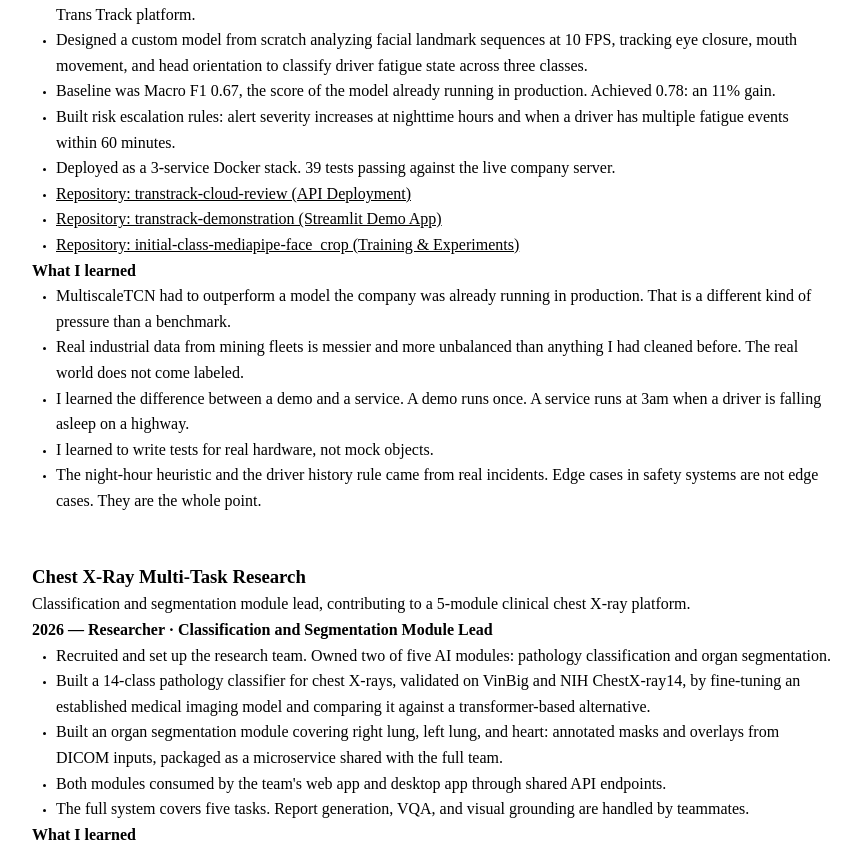
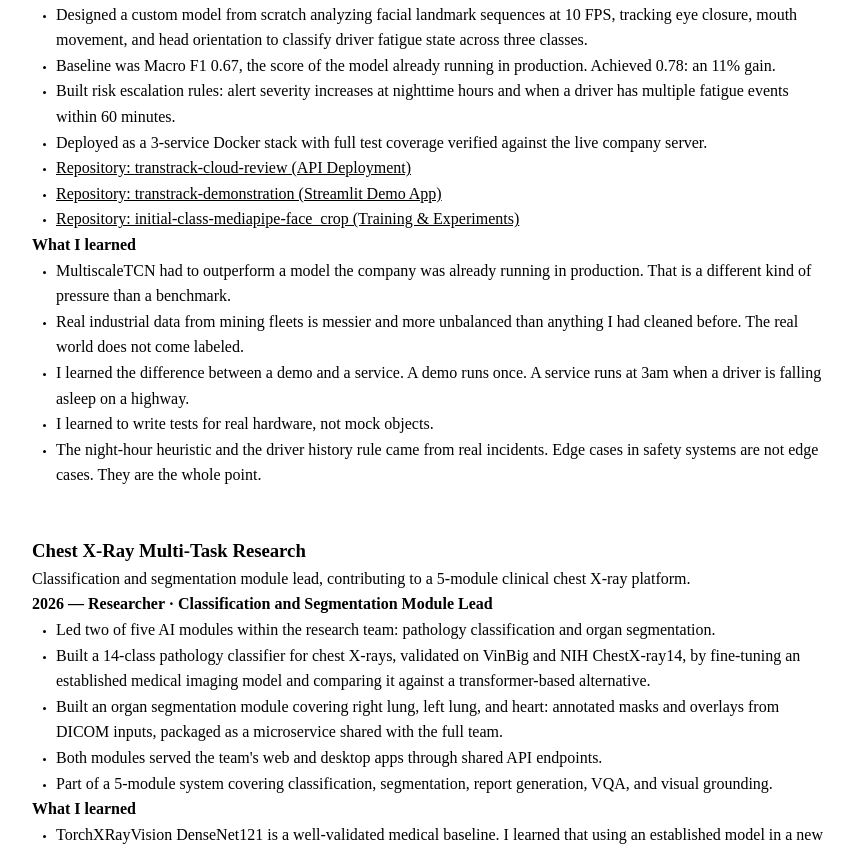
Before and after one commit to Liamours/portofolio-app, a Nuxt app: page / in a window 1280 px wide. Shown: the part 3507-4358 px from the top of the page, without its empty margins (208-1069 px from the left). Built offline with nearby package versions, Linux system fonts and the light colour scheme.

Commit message:
Audit and clean CV content, fix project section bullets and spacing

```diff
--- a/app/components/sections/ExperienceSection.vue
+++ b/app/components/sections/ExperienceSection.vue
@@ -40,7 +40,7 @@
   margin-top: 2.5rem;
 }
 
-.group ul > li + li {
+.group > ul > li + li {
   margin-top: 1rem;
 }
 </style>
--- a/public/data/experience.json
+++ b/public/data/experience.json
@@ -72,8 +72,7 @@
     "period": "2025",
     "type": "competition",
     "highlights": [
-      "Team Rethreeno qualified in the D3/D4/S1 category at the national level.",
-      "Team: M. Rifqi Dzaky Azhad, Yolanda Rahma Chrysti, Aprilianza Muhammad Yusup."
+      "Team Rethreeno qualified in the D3/D4/S1 category at the national level."
     ]
   },
   {
@@ -82,8 +81,7 @@
     "period": "2025",
     "type": "competition",
     "highlights": [
-      "Best Paper for diabetic mellitus detection from retina fundus images.",
-      "Led a team of 3."
+      "Best Paper for diabetic mellitus detection from retina fundus images, leading a team of 3."
     ]
   },
   {
@@ -92,7 +90,7 @@
     "period": "Feb 2025",
     "type": "competition",
     "highlights": [
-      "Best Proposal award, team Rethreeno.",
+      "Best Proposal award.",
       "Project: Diabetes Mellitus detection from tongue images using MobileNet and ViT."
     ]
   },
--- a/public/data/journey-birdsound.json
+++ b/public/data/journey-birdsound.json
@@ -17,7 +17,7 @@
       "highlights": [
         "Took over as research lead with no existing dataset. First task: build it from scratch.",
         "Sourced recordings of 219 species endemic or endangered in Indonesia, Malaysia, and Borneo: 12,511 recordings total.",
-        "Built the dataset from bird call recordings plus negatives (noise, speech, silence) to give the model real-world contrast.",
+        "Built the dataset from bird call recordings and negatives: noise, speech, and silence.",
         "Split at recording level, not clip level, to prevent data leakage."
       ]
     },
--- a/public/data/journey-cxr.json
+++ b/public/data/journey-cxr.json
@@ -13,11 +13,11 @@
       "year": "2026",
       "role": "Researcher · Classification and Segmentation Module Lead",
       "highlights": [
-        "Recruited and set up the research team. Owned two of five AI modules: pathology classification and organ segmentation.",
+        "Led two of five AI modules within the research team: pathology classification and organ segmentation.",
         "Built a 14-class pathology classifier for chest X-rays, validated on VinBig and NIH ChestX-ray14, by fine-tuning an established medical imaging model and comparing it against a transformer-based alternative.",
         "Built an organ segmentation module covering right lung, left lung, and heart: annotated masks and overlays from DICOM inputs, packaged as a microservice shared with the full team.",
-        "Both modules consumed by the team's web app and desktop app through shared API endpoints.",
-        "The full system covers five tasks. Report generation, VQA, and visual grounding are handled by teammates."
+        "Both modules served the team's web and desktop apps through shared API endpoints.",
+        "Part of a 5-module system covering classification, segmentation, report generation, VQA, and visual grounding."
       ]
     }
   ]
--- a/public/data/journey-transtrack.json
+++ b/public/data/journey-transtrack.json
@@ -13,12 +13,12 @@
       "year": "2025",
       "role": "ML Engineer · API Developer",
       "highlights": [
-        "Industry project with Trans Track: real dashcam footage from active mining fleet drivers at BIB, PAMA MTBU, and SIS. Not synthetic data.",
+        "Industry project with Trans Track using real dashcam footage from active mining fleet drivers at BIB, PAMA MTBU, and SIS.",
         "No labeled dataset existed at project start. Built a data pipeline to pull alarm events and video clips directly from the Trans Track platform.",
         "Designed a custom model from scratch analyzing facial landmark sequences at 10 FPS, tracking eye closure, mouth movement, and head orientation to classify driver fatigue state across three classes.",
         "Baseline was Macro F1 0.67, the score of the model already running in production. Achieved 0.78: an 11% gain.",
         "Built risk escalation rules: alert severity increases at nighttime hours and when a driver has multiple fatigue events within 60 minutes.",
-        "Deployed as a 3-service Docker stack. 39 tests passing against the live company server."
+        "Deployed as a 3-service Docker stack with full test coverage verified against the live company server."
       ],
       "links": [
         { "label": "Repository: transtrack-cloud-review (API Deployment)", "icon": "ph:github-logo", "url": "https://github.com/TelU-TransTrack-Fatigue-Detection/transtrack-cloud-review" },
--- a/public/data/journey-wbbs.json
+++ b/public/data/journey-wbbs.json
@@ -27,7 +27,7 @@
       "year": "2025",
       "role": "Researcher · Clinical Collaborator",
       "highlights": [
-        "The pipeline lacked clinical grounding: BSI scoring criteria came from literature, not practice. Visited the hospital directly, working with nuclear medicine doctors to understand how BSI is scored clinically.",
+        "Visited Dr. Hasan Sadikin Hospital to recalibrate BSI scoring criteria with nuclear medicine doctors. Prior criteria came from literature, not clinical practice.",
         "Expanded the dataset to anterior and posterior views across all 12 skeletal regions.",
         "Took the research from code into a working clinical application for the first time: built Telplastina v1 with the team.",
         "Submitted the first preprint to SSRN, January 2025."
@@ -37,7 +37,7 @@
       "year": "2026",
       "role": "Thesis Researcher · Application Developer",
       "highlights": [
-        "Two years of bone scan research needed a formal academic capstone. Consolidated the full body of work into my bachelor's thesis.",
+        "Consolidated two years of bone scan research into a bachelor's thesis.",
         "Led Telplastina v2 development: full-stack clinical application with Vue 3 frontend, Rust backend, and Docker deployment.",
         "Journal paper accepted at IJIES-INASS. Full dataset published on Zenodo and open to the public."
       ],
--- a/public/data/projects.json
+++ b/public/data/projects.json
@@ -8,9 +8,8 @@
     "institution": "Telkom University · Universiti Malaysia Sarawak",
     "summary": "A deployable application for passive avian monitoring in the field, built as a continuation of the bird species identification research. Same codebase, extended for conservation team use in Indonesia and Malaysia.",
     "highlights": [
-      "Continuation of the bird sound identification research, same repository, extended for field deployment.",
-      "Wraps the BirdNET-based classification pipeline into a field-usable application",
-      "Target users: conservation officers and wildlife researchers in Borneo"
+      "Packages the BirdNET-based classification pipeline for field deployment by conservation teams.",
+      "Target users: conservation officers and wildlife researchers in Borneo."
     ],
     "stack": ["Python", "BirdNET v2.4", "MixIT", "PyTorch", "librosa"],
     "links": {
@@ -26,9 +25,8 @@
     "institution": "Telkom University",
     "summary": "Automated segmentation of tumors and organs from PET/CT scans, extending the WBBS segmentation work into full-body oncology imaging.",
     "highlights": [
-      "Targets multi-organ and tumor segmentation from combined PET/CT volumes",
-      "Builds on nnU-Net v2 experience from the WBBS bone scan pipeline",
-      "Collaboration with nuclear medicine imaging specialists"
+      "Multi-organ and tumor segmentation from combined PET/CT volumes.",
+      "Collaboration with nuclear medicine imaging specialists."
     ],
     "stack": ["Python", "PyTorch", "nnU-Net v2", "SimpleITK", "DICOM"]
   },
@@ -41,9 +39,8 @@
     "institution": "Telkom University",
     "summary": "Applying deep learning to histopathology slides for disease classification and tissue analysis. Early-stage research direction.",
     "highlights": [
-      "Whole-slide image (WSI) analysis using patch-based deep learning",
-      "Targeting cancer grading and tissue classification tasks",
-      "Research direction building on medical imaging expertise from WBBS and CXR projects"
+      "Whole-slide image analysis using patch-based deep learning.",
+      "Targeting cancer grading and tissue classification tasks."
     ],
     "stack": ["Python", "PyTorch", "OpenSlide", "Vision Transformer"]
   },
@@ -56,8 +53,8 @@
     "institution": "Telkom University",
     "summary": "Classification model for diabetic mellitus detection using retina fundus imaging. Best Paper at ADIKARA, School of Computing, Telkom University.",
     "highlights": [
-      "Diabetic mellitus classification from retina fundus images",
-      "Team of 3, led by M. Rifqi Dzaky Azhad"
+      "Best Paper at ADIKARA 2025, School of Computing, Telkom University.",
+      "Led a 3-person research team from proposal to final presentation."
     ],
     "stack": ["Python", "PyTorch", "OpenCV"]
   },
@@ -75,11 +72,10 @@
       { "value": "600+", "label": "Images annotated" }
     ],
     "highlights": [
-      "YOLOv8 (anchor-free, CSPDarknet backbone) hotspot detection at mAP@0.5 = 0.599",
-      "nnU-Net v2 skeletal segmentation across 12 anatomical regions: IoU 0.879",
-      "XGBoost and LightGBM (AUC 0.947) at patient level; automated BSI correlated with clinical burden at r = 0.82 (p < 0.001)",
-      "Surpasses commercially deployed EXINI (0.83–0.88) and BONENAVI (0.84–0.89)",
-      "Lead Coder: 3,000-line codebase"
+      "Hotspot detection with YOLOv8. mAP@0.5 = 0.599.",
+      "Skeletal segmentation with nnU-Net v2 across 12 anatomical regions. IoU 0.879.",
+      "Patient-level classification with XGBoost and LightGBM. AUC 0.947; BSI correlated with clinical burden at r = 0.82.",
+      "Surpasses commercially deployed EXINI (0.83–0.88) and BONENAVI (0.84–0.89)."
     ],
     "stack": ["Python", "YOLOv8", "nnU-Net v2", "PyRadiomics", "XGBoost", "LightGBM", "PyTorch"],
     "links": {
@@ -100,10 +96,10 @@
       { "value": "12,511", "label": "Recordings" }
     ],
     "highlights": [
-      "MixIT source separation + fine-tuned BirdNET v2.4; applied to 1,202 training and 115 test recordings",
-      "Endemic/endangered subset (n=115): accuracy 0.6609, macro F1 0.4193 (McNemar p < 0.05)",
-      "Full test set (n=1,335): accuracy 0.72, macro F1 0.554, weighted F1 0.724",
-      "Dataset from Xeno-canto and PBHAR with 8,840 negative samples; 72/18/10 stratified split"
+      "Fine-tuned BirdNET v2.4 with MixIT source separation across 12,511 recordings and 219 species.",
+      "Endemic/endangered subset: accuracy 0.661, macro F1 0.419.",
+      "Full test set: accuracy 0.72, macro F1 0.554, weighted F1 0.724.",
+      "Dataset from Xeno-canto and PBHAR, including 8,840 negative samples, split by recording to prevent leakage."
     ],
     "stack": ["Python", "BirdNET v2.4", "MixIT", "PyTorch", "librosa", "torchaudio", "Conda"],
     "links": {
@@ -119,11 +115,11 @@
     "institution": "Telkom University",
     "summary": "Five AI modules in one CXR system: classification, organ segmentation, report generation, VQA, visual grounding. Ships as both a web app and a desktop app.",
     "highlights": [
-      "Pathology classification: fine-tuned TorchXRayVision DenseNet121 on VinBig and NIH ChestX-ray14 (14-class multi-label, sigmoid), also trained DeiT-based models; input center-cropped 224x224 in XRV-native intensity range",
-      "Organ segmentation: TorchXRayVision PSPNet for right lung, left lung, and heart; square-padded, threshold 0.5, outputs binary masks, bounding boxes, and colored overlay PNG; DICOM support via pydicom",
-      "Report generation: CheXpert Plus SRRG HuggingFace models generating structured findings and impression text from CXR images",
-      "Backend: FastAPI + PostgreSQL + Redis + RQ worker + JWT auth, Docker Compose; AI inference served as microservices",
-      "Interactive ReportCard: doctor-editable findings, impressions, probability bars; canvas Grounding Editor with offscreen mask pattern for accurate brush annotation"
+      "Pathology classification across 14 disease categories, fine-tuned on VinBig and NIH ChestX-ray14, comparing DenseNet and transformer-based architectures.",
+      "Organ segmentation covering right lung, left lung, and heart, outputting masks and annotated overlays from DICOM inputs.",
+      "Report generation producing structured clinical findings and impressions from CXR images.",
+      "Backend: FastAPI, PostgreSQL, Redis, Docker Compose; AI modules served as microservices.",
+      "Interactive report editor with doctor-editable findings, probability bars, and canvas annotation tools."
     ],
     "stack": ["Python", "PyTorch", "TorchXRayVision", "DenseNet121", "PSPNet", "FastAPI", "PostgreSQL", "Redis", "React", "Next.js", "TypeScript", "Tauri v2", "Docker"]
   },
@@ -135,9 +131,9 @@
     "institution": "Telkom University",
     "summary": "Grad-CAM tells you where the model looked. This system tells you what it found, in words a radiologist can actually use.",
     "highlights": [
-      "Three-module pipeline: anomaly detection (FPN + CBAM on CheXpert, MIMIC-CXR, VinDr-CXR) → BiomedCLIP visual-text alignment (15M biomedical pairs) → structured finding-location-impression report",
-      "Explanation quality evaluated directly by radiologists on a 100-case gold-standard subset, not only BLEU or BERTScore",
-      "Five-year roadmap toward RSNA-style external validation and integration into radiology reporting workflows"
+      "Three-module pipeline: anomaly detection, visual-text alignment, and structured clinical report generation.",
+      "Explanation quality evaluated directly by radiologists on a 100-case gold-standard subset, not only BLEU or BERTScore.",
+      "Target: external clinical validation and integration into radiology reporting workflows."
     ],
     "stack": ["Python", "BiomedCLIP", "PyTorch", "Vision Transformer", "CBAM", "FPN"],
     "links": {
@@ -158,12 +154,12 @@
       { "value": "39", "label": "Tests passing" }
     ],
     "highlights": [
-      "MediaPipe Holistic: 468 facial landmark coordinates extracted and temporally interpolated per frame",
-      "Multi-modal fusion model (spatial landmarks + cropped face features): test accuracy 0.85 at 10 FPS",
-      "Async cloud-review API (FastAPI, Python 3.11): HTTP 202 immediate response; background pipeline downloads, runs inference, and posts verdict to TransTrack callback with 30-minute auto-purge",
-      "Live polling runner fetches alarm events and writes verdicts to structured Excel reports via openpyxl",
-      "Full test suite covering unit, pipeline, and live integration tests against the production MDVR server",
-      "Deployed in Docker-containerised environment on RTX 4050 6 GB VRAM"
+      "Extracted facial landmark sequences per frame covering eye closure, mouth movement, and head orientation.",
+      "Multi-modal model fusing facial landmarks and face image features. Test accuracy 0.85 at 10 FPS.",
+      "Async cloud-review API: immediate response, background inference pipeline, automatic result delivery to Trans Track.",
+      "Live polling runner fetches alarm events and writes verdicts to structured Excel reports.",
+      "Full test suite covering unit, pipeline, and live integration tests against the production MDVR server.",
+      "Deployed in a Docker-containerised environment."
     ],
     "stack": ["Python", "MediaPipe", "PyTorch", "FastAPI", "OpenCV", "httpx", "pytest", "Docker"],
     "links": {
@@ -179,9 +175,9 @@
     "institution": "Telkom University",
     "summary": "Full-stack diagnostic application for whole-body bone scintigraphy analysis, integrating the bone segmentation, hotspot detection, and BSI quantification pipeline into a deployable clinical tool.",
     "highlights": [
-      "Integrates nnU-Net v2 segmentation and YOLOv8 hotspot detection from the funded MoHE bone scan research into a unified web application",
-      "Backend in Rust for high-performance image processing and inference serving",
-      "Frontend in Vue 3 with Docker containerisation for clinical deployment"
+      "Integrates bone segmentation and hotspot detection pipelines into a unified clinical web application.",
+      "Backend in Rust for high-performance image processing and inference serving.",
+      "Frontend in Vue 3 with Docker containerisation for clinical deployment."
     ],
     "stack": ["Vue 3", "Rust", "Docker", "Python"]
   },
@@ -191,18 +187,18 @@
     "type": "software",
     "period": "2025 – present",
     "institution": "Telkom University · AI Lab Focused Group",
-    "summary": "One model, two manipulation types. No label for which attack type at test time. Intra-dataset F1 0.94. Cross-dataset (unseen domains) F1 0.60 after DANN regularization.",
+    "summary": "One model, two manipulation types. No label for which attack type at test time. Intra-dataset F1 0.94. Cross-dataset (unseen domains) F1 0.60 after domain-adversarial training.",
     "stats": [
       { "value": "0.94", "label": "Intra-dataset F1" },
       { "value": "0.60", "label": "Cross-dataset F1" },
       { "value": "223K", "label": "Training segments" }
     ],
     "highlights": [
-      "VideoMAE (frozen, 768-dim) + Whisper (frozen, 1024-dim) encoders feed a cross-modal attention module; residuals compute audio_anomaly and visual_anomaly scores without manual labels",
-      "ModalityReliabilityGate MLP maps anomaly scores to alpha ∈ [0,1]; alpha≈0.1 routes to AudioSyncExpert, alpha≈0.85 to VisualArtifactExpert",
-      "DANN gradient-reversal on gate head prevents dataset-identity shortcuts, forcing cross-domain generalisation",
-      "223,445 segments across 5 datasets: PolyglotFake, FakeAVCeleb, HiDF, CelebDFv2, FF++",
-      "Targeting submission to ICODSA 2026"
+      "Two frozen encoders (video and audio) feed a cross-modal attention module that scores each modality for manipulation without manual labels.",
+      "A learned routing gate directs each input to the audio-sync expert or the visual-artifact expert based on anomaly scores.",
+      "Domain-adversarial training prevents the model from memorizing dataset-specific patterns, enabling cross-dataset generalization.",
+      "223,445 segments across 5 datasets: PolyglotFake, FakeAVCeleb, HiDF, CelebDFv2, FF++.",
+      "Targeting submission to ICODSA 2026."
     ],
     "stack": ["PyTorch", "VideoMAE", "Whisper", "MediaPipe", "DANN", "Conda"],
     "links": {
@@ -216,9 +212,9 @@
     "period": null,
     "summary": "Full-stack web platform for publishing and moderating tech-review articles, built as a production-grade system with complete test coverage.",
     "highlights": [
-      "JWT auth with role separation (user/admin); full article lifecycle with Base64-to-Binary image upload validated by PNG/JPEG magic bytes",
-      "Hierarchical nested comments and 1–5 star ratings with MongoDB aggregation",
-      "185 automated tests covering authentication, CRUD, aggregation pipelines, and edge cases"
+      "JWT authentication with user and admin roles; full article lifecycle including image upload with format validation.",
+      "Hierarchical nested comments and 1–5 star ratings.",
+      "185 automated tests covering authentication, CRUD operations, and edge cases."
     ],
     "stack": ["FastAPI", "React 19", "MongoDB Motor", "JWT", "bcrypt", "pytest"],
     "links": {
@@ -232,9 +228,9 @@
     "period": null,
     "summary": "Local LLM desktop application for AI-assisted creative writing, designed to run entirely on consumer hardware with no cloud dependency.",
     "highlights": [
-      "Supports Qwen and custom Ouro-1.4B (recurrent, trust_remote_code) on RTX 4050 6 GB VRAM; Mistral-class models loaded at 4-bit NF4 via BitsAndBytes",
-      "Token-streamed live UI via TextIteratorStreamer; background QThread incremental summarisation keeps context within token budget across long sessions",
-      "Auto-skill classifier: keyword-scoring detects narrative intent (physical description, dialogue, scene-setting) and injects structured writing instructions per inference call"
+      "Runs multiple local LLMs, including a custom recurrent model, entirely on consumer hardware with no cloud required.",
+      "Token-streamed UI with background incremental summarization to maintain context across long writing sessions.",
+      "Auto-detects narrative intent (description, dialogue, scene) and injects appropriate writing guidance per generation."
     ],
     "stack": ["PyQt6", "Transformers", "BitsAndBytes (NF4)", "PyTorch CUDA", "HuggingFace", "Conda"]
   },
@@ -245,9 +241,9 @@
     "period": null,
     "summary": "Browser-based augmented reality app demonstrating live face-tracking overlays, developed to increase engagement for a local UMKM churos business.",
     "highlights": [
-      "10 FPS on Streamlit Cloud with no local installation: Haar cascade face detection, 3 animated overlays, EMA smoothing",
-      "WebRTC peer-to-peer video via streamlit-webrtc with STUN/TURN (OpenRelay) NAT traversal; server-side per-pixel BGRA alpha compositing",
-      "Pure OpenCV replacing MediaPipe Tasks API (GPU-dependent, unavailable on Streamlit Cloud) for zero native library dependencies"
+      "Runs at 10 FPS on Streamlit Cloud with no local installation: face detection and 3 animated overlays.",
+      "WebRTC live video with server-side overlay compositing applied per frame.",
+      "Pure OpenCV pipeline for zero native library dependencies on Streamlit Cloud."
     ],
     "stack": ["Python", "OpenCV", "Streamlit", "WebRTC", "aiortc"],
     "links": {
```
Also changed, not shown: app/components/sections/ProjectsSection.vue (+7 -2 lines).
